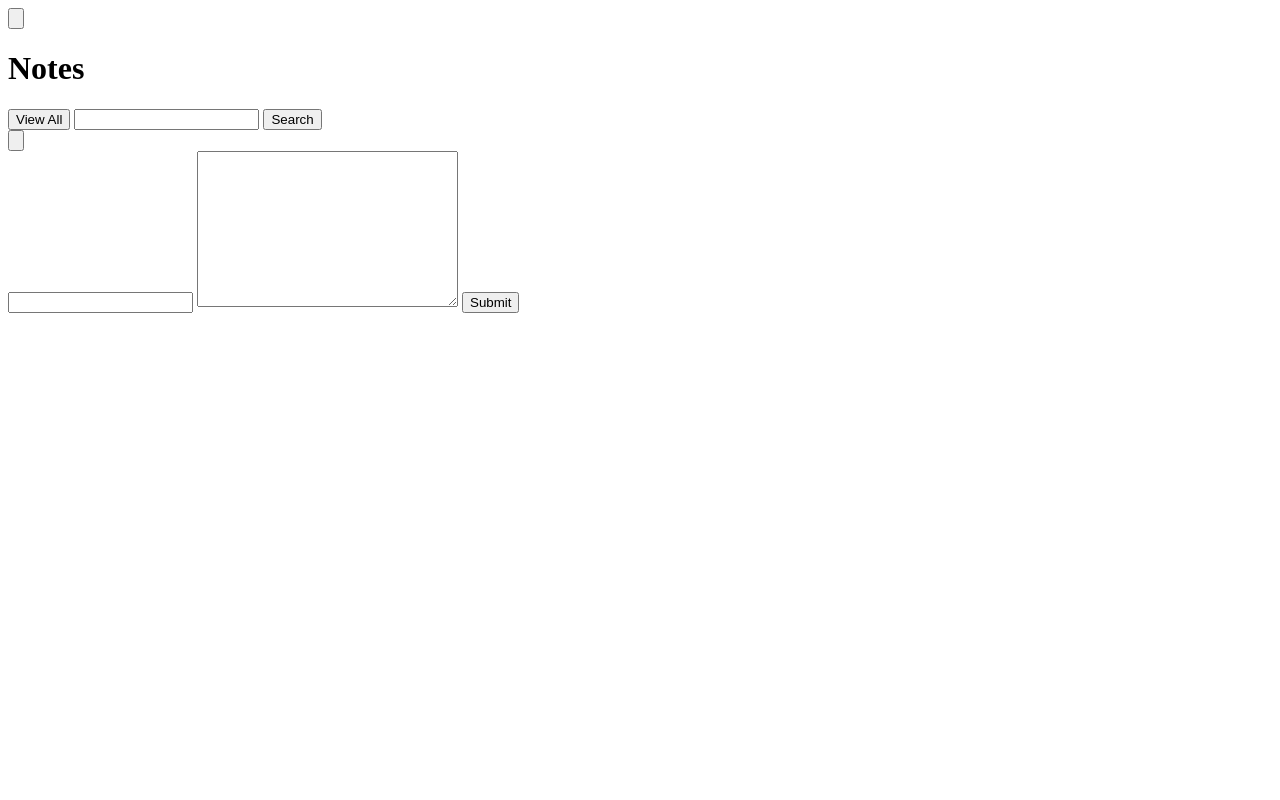
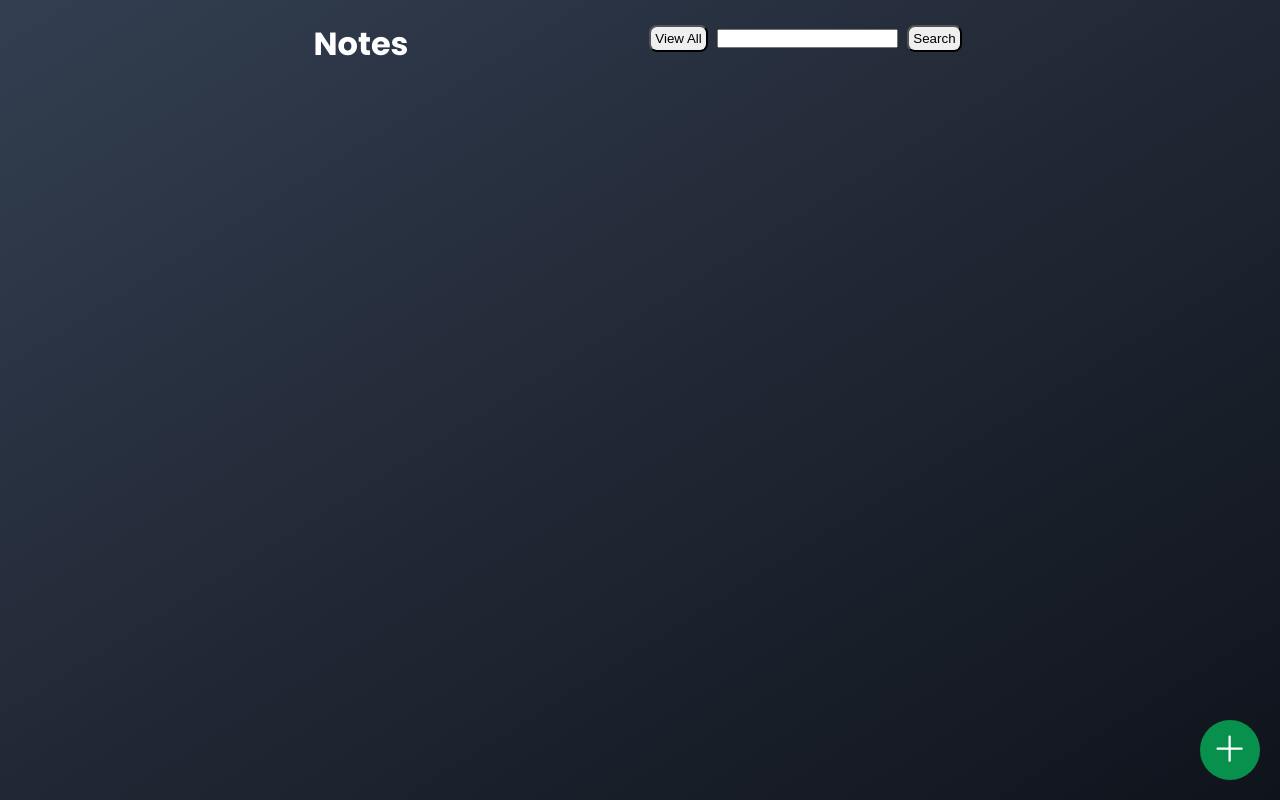
Before and after one commit to ShainiAnil/simpleNotes, a plain HTML site: page index.html in a window 1280 px wide. Drawn offline with Linux system fonts and the light colour scheme; the site is published under a folder, as on GitHub Pages, so addresses that start at the root find nothing.

Commit message:
updated file path

```diff
--- a/index.html
+++ b/index.html
@@ -12,13 +12,13 @@
       rel="stylesheet"
     />
     <link rel="stylesheet" href="https://cdnjs.cloudflare.com/ajax/libs/font-awesome/6.1.1/css/all.min.css">
-    <link rel="stylesheet" href="/style.css" />
-    <script defer src="/script.js"></script>
+    <link rel="stylesheet" href="./style.css" />
+    <script defer src="./script.js"></script>
   </head>
   <body>
     <div class="notesApp">
       <button class="notesNew">
-        <img src="/assets/plus.svg" height="36" alt="">
+        <img src="./assets/plus.svg" height="36" alt="">
       </button>
       <header class="notesHeader">
         <h1 class="notesLogo">Notes</h1>
@@ -45,7 +45,7 @@
 
     <div class="notesModal">
       <div class="modalWrapper">
-        <button class="closeForm"><img src="/assets/close.svg" height="24" alt=""></button>
+        <button class="closeForm"><img src="./assets/close.svg" height="24" alt=""></button>
         <form class="notesForm">
           <input required name="noteTitle" class="noteTitle" type="text" />
           <textarea
```
